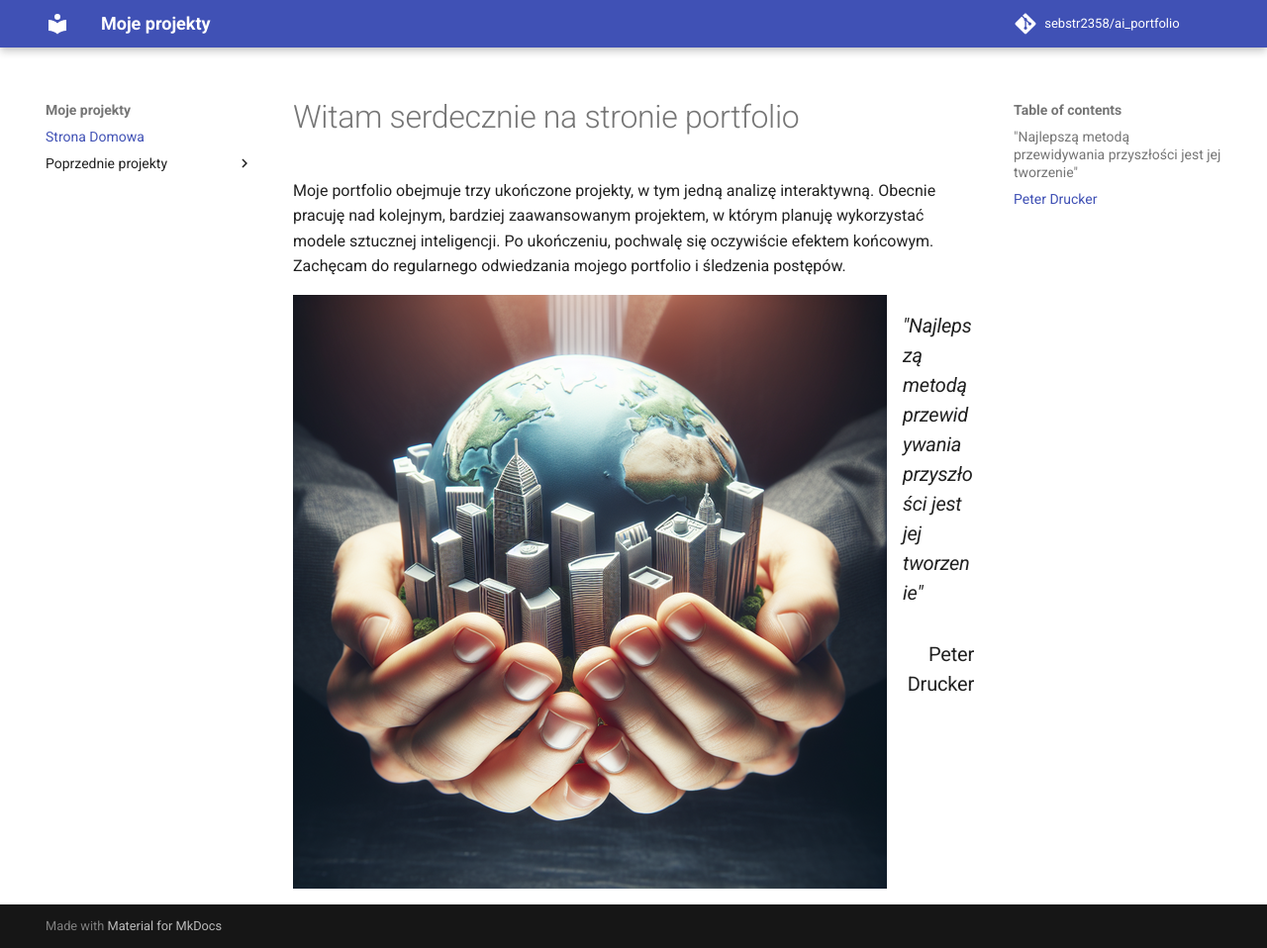
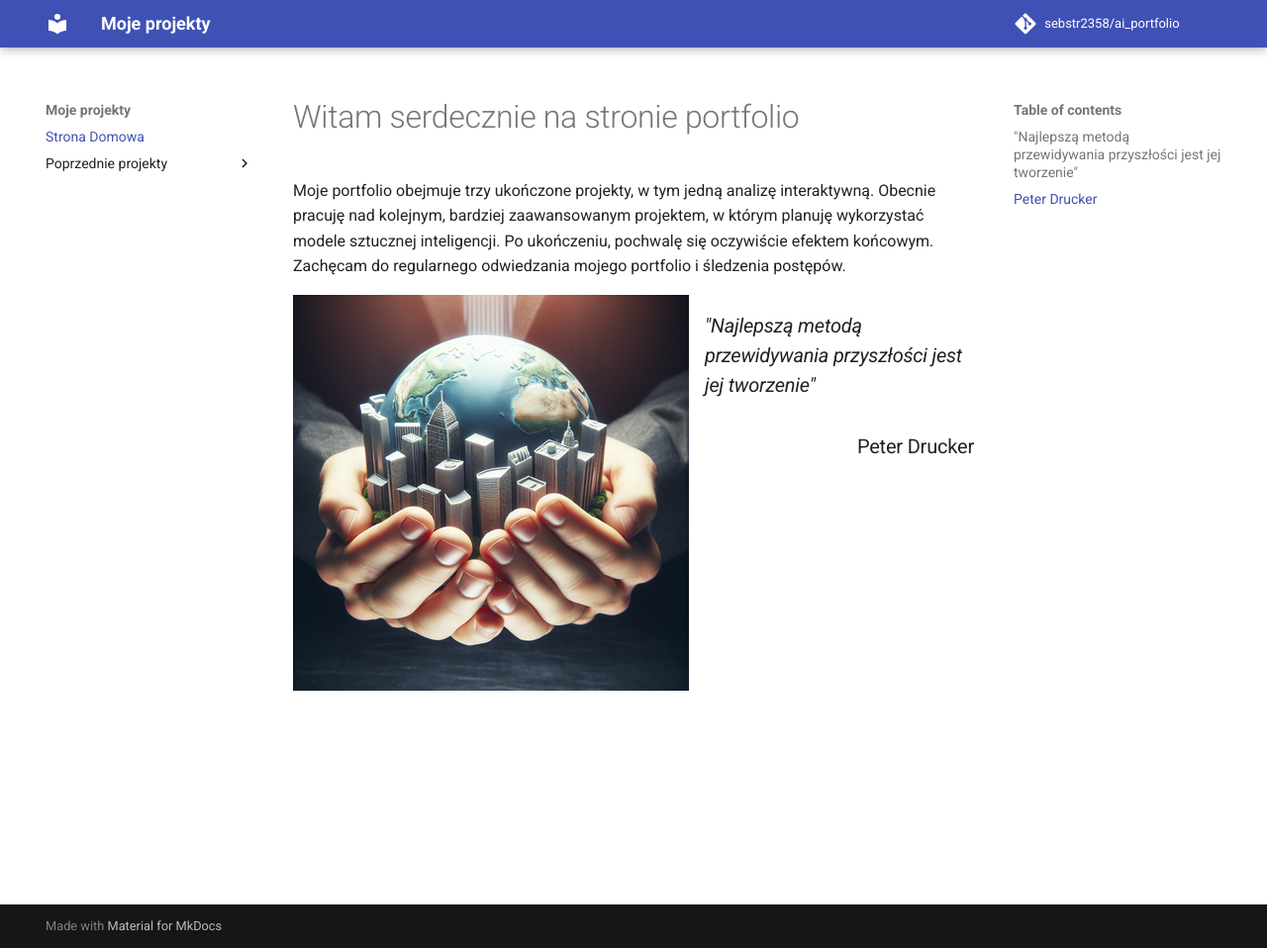
Before and after one commit to sebstr2358/ai_portfolio, an MkDocs documentation site: the page built from docs/index.md, in a window 1280 px wide and 958 px high. Shown: the whole window at 99% size. Built offline with MkDocs 1.6.1 and Material for MkDocs 9.7.7, drawn with Linux system fonts in a browser that asks for light colours; comment, search, counter and statistics services are not loaded.

Commit message:
change photo

```diff
--- a/docs/index.md
+++ b/docs/index.md
@@ -2,6 +2,6 @@
 
 Moje portfolio obejmuje trzy ukończone projekty, w tym jedną analizę interaktywną. Obecnie pracuję nad kolejnym, bardziej zaawansowanym projektem, w którym planuję wykorzystać modele sztucznej inteligencji. Po ukończeniu, pochwalę się oczywiście efektem końcowym. Zachęcam do regularnego odwiedzania mojego portfolio i śledzenia postępów.
 
-![Myślący mężczyzna](tworzenie_przyszlosci600x600.png){ align=left}
+![Myślący mężczyzna](tworzenie_przyszlosci400x400.png){ align=left}
 ### _"Najlepszą metodą przewidywania przyszłości jest jej tworzenie"_
 ### Peter Drucker {align=right}
```
Also changed, not shown: docs/tworzenie_przyszlosci400x400.png (added).
